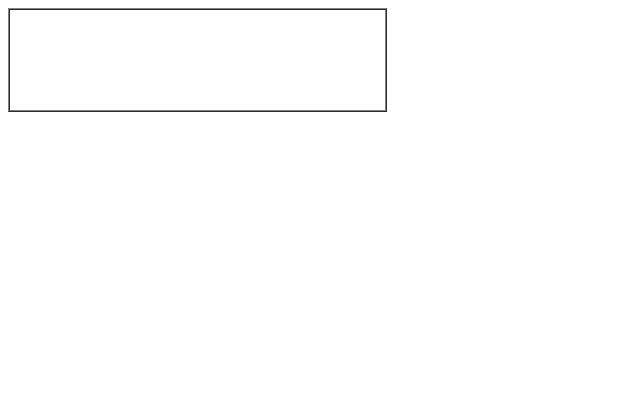
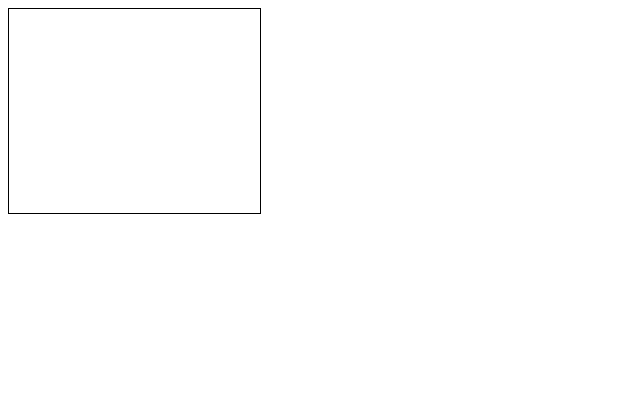
Before and after one commit to wogns0197/WEB-HERS, a PHP site: page /notice.html in a window 1280 px wide. Shown: the top 408 px of the page, without its empty margins (0-640 px from the left). Run offline with PHP 8.4, Linux system fonts and the light colour scheme.

Commit message:
notice modified 1

```diff
--- a/Front_End/futsal/notice.css
+++ b/Front_End/futsal/notice.css
@@ -1,10 +1,7 @@
-
 section{
-	padding-right:  0px;
-	overflow-y:  auto;
-	padding-left:  0px;
-	overflow-x:  hidden;
-	padding-bottom:  3px;
-	width:  100%;
-	padding-top:  3px;
+	width:100%;
+	text-align: center;
 }
+.momtong{
+	border:1px solid black;
+}
--- a/Front_End/futsal/notice.html
+++ b/Front_End/futsal/notice.html
@@ -6,34 +6,32 @@
 	<title>Notice</title>
 </head>
 <body>
-
-	<TABLE cellSpacing=0 cellPadding=0 width="30%" border=1>
+	<main>
+		<table cellSpacing=0 cellPadding=0 width="20%" class="momtong" >
 			<tbody>
 				<td>
-			<TABLE cellSpacing=0 cellPadding=0 width="100%" border=0 >
-			<tbody>
+				<table cellSpacing=0 cellPadding=0 width="100%" border=0 >
 				<tr>
 				<td>
 				<MARQUEE scrollAmount=1 direction=up>
 					<section>
-			<TABLE cellSpacing=0 cellPadding=0 width="100%" border=0>
+					<table cellSpacing=0 cellPadding=0 width="100%" border=0>
 					<tbody>
 							<tr>
-			<td vAlign=top width="100%">
-			<TABLE cellSpacing=0 cellPadding=0 width="100%" border=0>
-			<tbody>
+							<td height=50>&nbsp;SPAIN vs PORTUGAL</td></tr>
 							<tr>
-			<td height=1>&nbsp;SPAIN vs PORTUGAL</td></tr>
+							<td height=50>&nbsp;KOREA vs GABON</td></tr>
 							<tr>
-			<td height=1>&nbsp;KOREA vs GABON</td></tr>
+							<td height=50>&nbsp;ITALY vs GERMAN</td></tr>
 							<tr>
-			<td height=1>&nbsp;ITALY vs GERMAN</td></tr>
-			<tr>
-			<td height=1>&nbsp;ARGENTINA vs CHILE</td></tr>
+							<td height=50>&nbsp;ARGENTINA vs CHILE</td></tr>
 					</tbody>
-		</section></MARQUEE>
-			<td>&nbsp;</td></tr>
-	</TABLE>
+					</section>
+				</MARQUEE>
+			</tbody>
+		</table>
+
+	</main>
 
 	<!-- source=http://thinkgood.tistory.com/471 -->
 </body>
```
Lines whose indentation alone changed are shown as unchanged.
